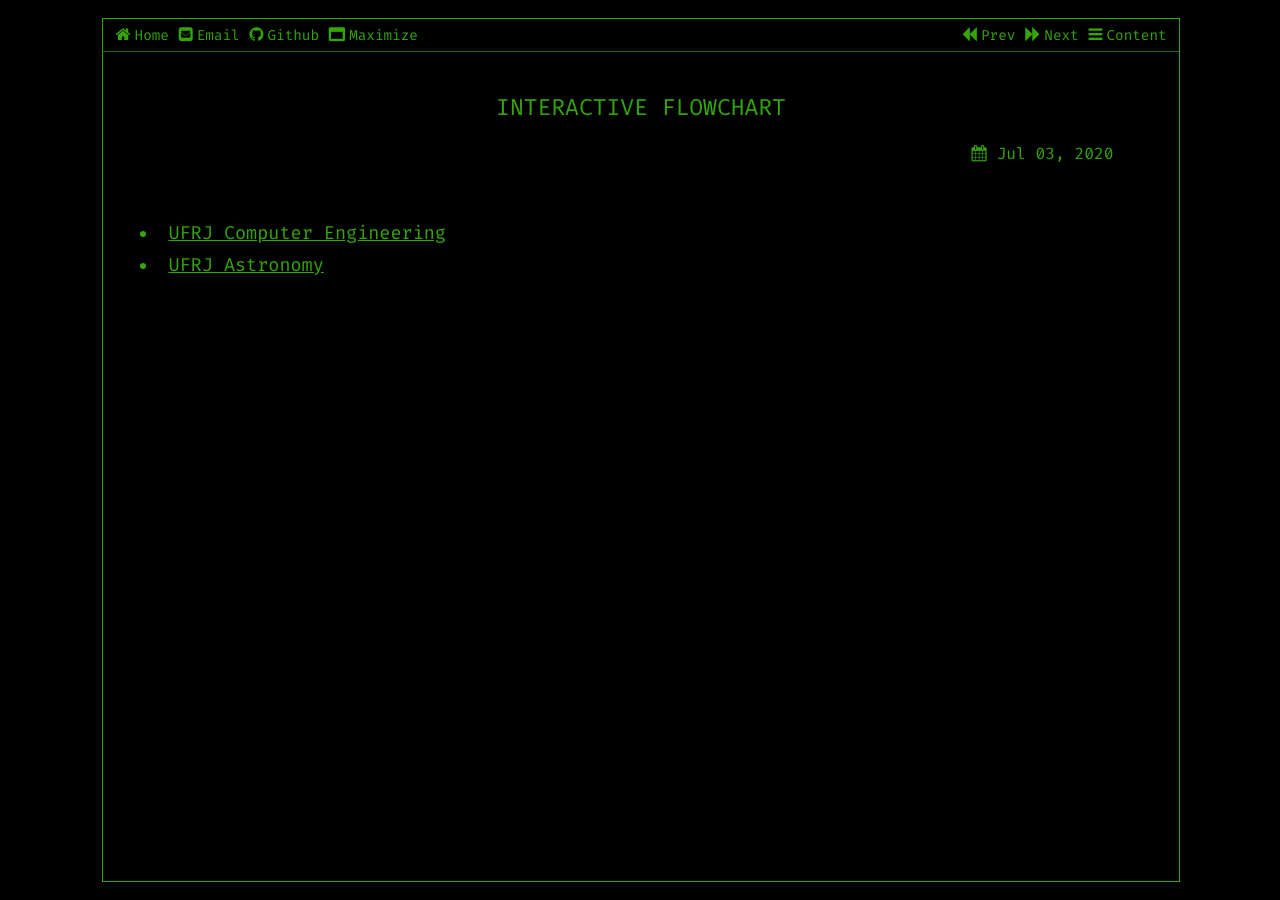
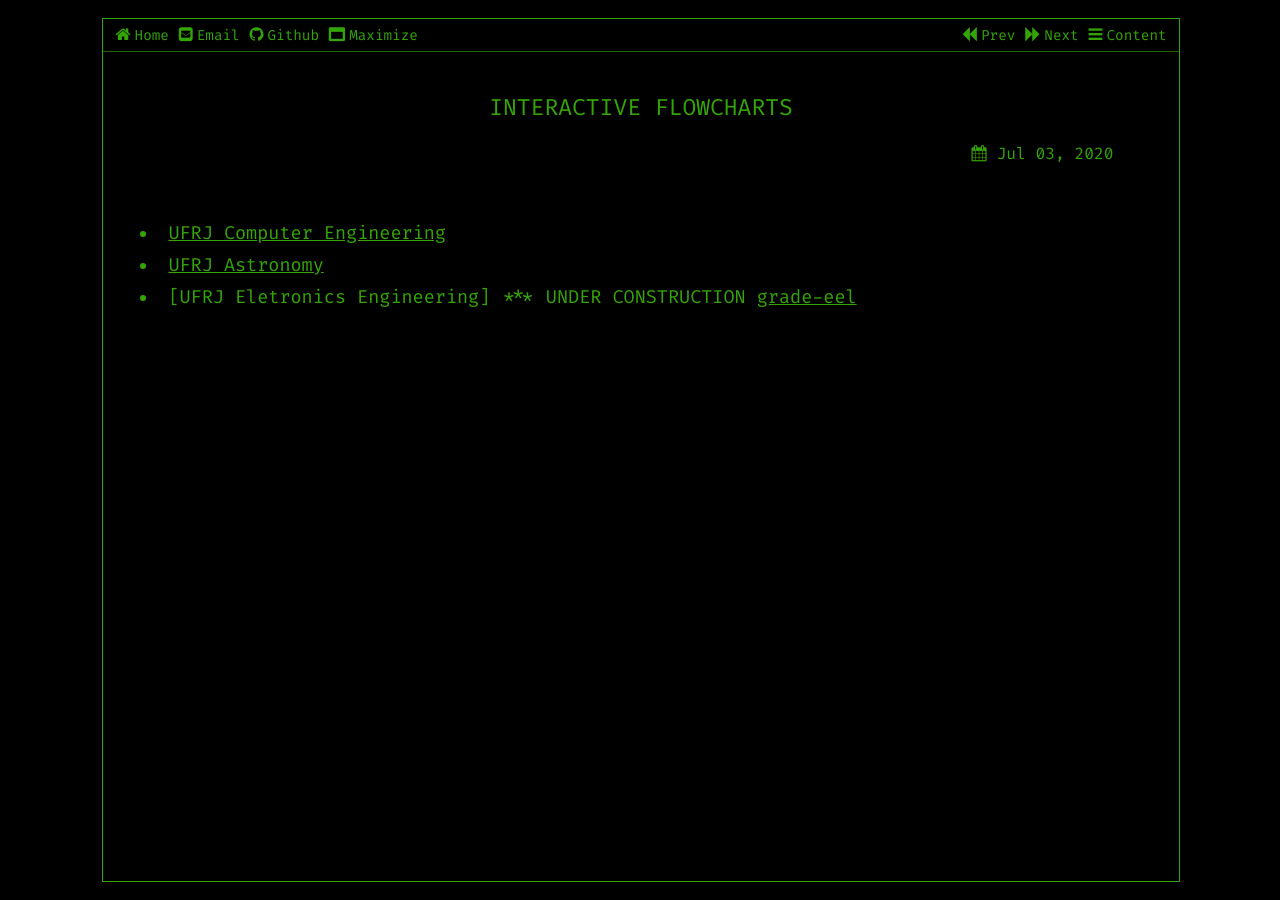
Before and after one commit to vnakayama/vnakayama.github.io, a Jekyll site: the page built from _posts/2020-07-03-fluxograma.markdown, in a window 1280 px wide. Built offline with Jekyll 4.4.1, drawn with Linux system fonts in a browser that asks for light colours.

Commit message:
add new grade

```diff
--- a/_posts/2020-07-03-fluxograma.markdown
+++ b/_posts/2020-07-03-fluxograma.markdown
@@ -1,6 +1,6 @@
 ---
 layout: post
-title:  "Interactive Flowchart"
+title:  "Interactive Flowcharts"
 date:   2020-07-03 16:55:45 -0300
 categories: jekyll update
 ---
@@ -8,5 +8,8 @@ categories: jekyll update
 
 * [UFRJ Astronomy][grade-astro]
 
+* [UFRJ Eletronics Engineering] *** UNDER CONSTRUCTION [grade-eel]
+
 [grade-eci]: https://gremio-eci.github.io/grade/
-[grade-astro]:   https://vnakayama.github.io/grade/
+[grade-astro]:   https://vnakayama.github.io/grade_astrofisica/
+[grade-eel]: https://vnakayama.github.io/grade_eletronica/
```
